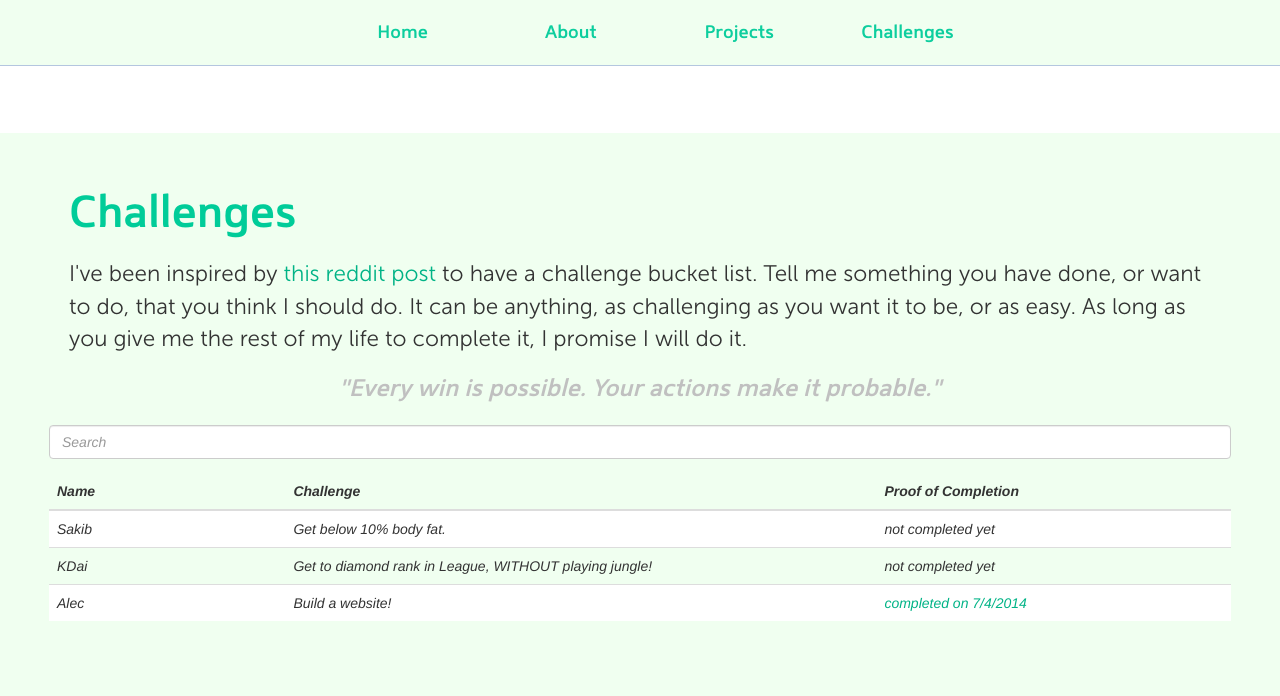
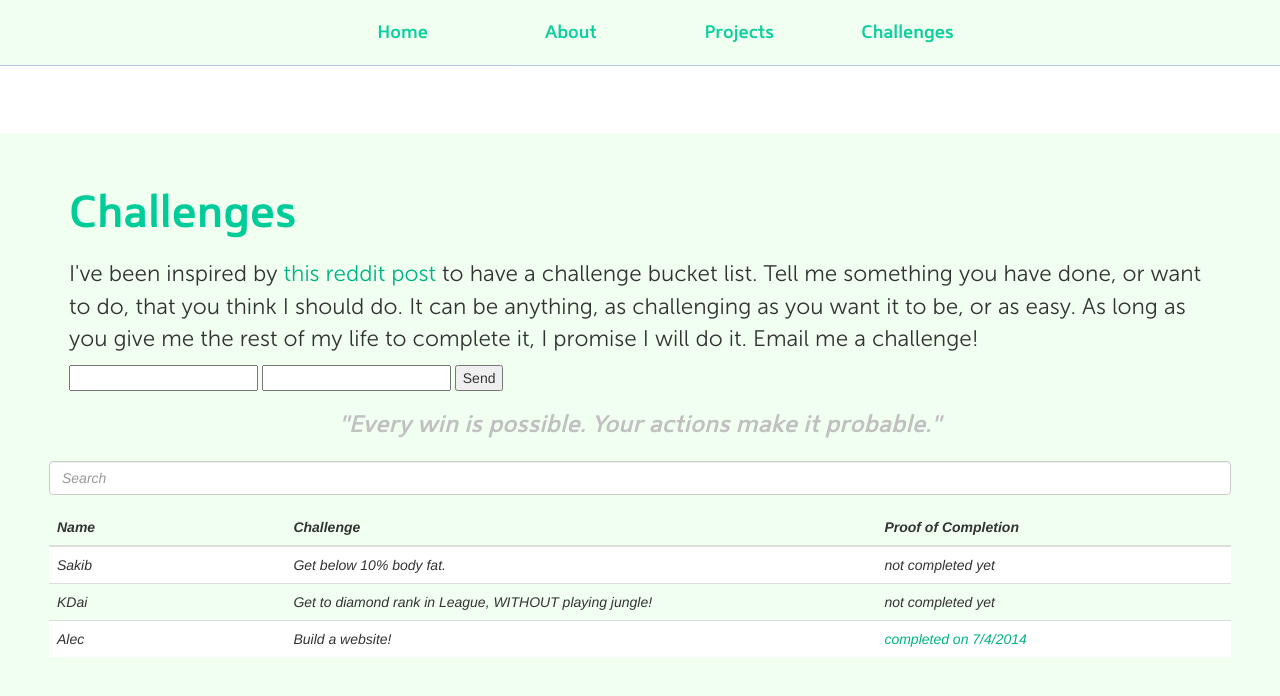
Before and after one commit to alectrolytes/alectrolytes.github.io, a Jekyll site: the page built from index.html, in a window 1280 px wide and 900 px high, scrolled down 2453 px. Shown: the top 696 px of the window. Built offline with Jekyll 4.4.1, drawn with Linux system fonts in a browser that asks for light colours; nearby versions of some CDN libraries.

Commit message:
challenge form

```diff
--- a/index.html
+++ b/index.html
@@ -80,7 +80,12 @@ title: Team Nexus. A convergence of awesome ideas!
     <a id="challenges" style="position: relative; top: -4.7em;">&nbsp;</a>
     <div class="container">
       <h1>Challenges</h1>
-      <p>I've been inspired by <a href="http://www.reddit.com/r/AskReddit/comments/258w8s/what_is_a_story_you_have_been_dying_to_tell/chex9eq" target="_blank">this reddit post</a> to have a challenge bucket list. Tell me something you have done, or want to do, that you think I should do. It can be anything, as challenging as you want it to be, or as easy. As long as you give me the rest of my life to complete it, I promise I will do it.</p>
+      <p>I've been inspired by <a href="http://www.reddit.com/r/AskReddit/comments/258w8s/what_is_a_story_you_have_been_dying_to_tell/chex9eq" target="_blank">this reddit post</a> to have a challenge bucket list. Tell me something you have done, or want to do, that you think I should do. It can be anything, as challenging as you want it to be, or as easy. As long as you give me the rest of my life to complete it, I promise I will do it. Email me a challenge!</p>
+      <form action="//forms.brace.io/alec@teamnex.us">
+        <input type="text" name="name">
+        <input type="email" name="_replyto">
+        <input type="submit" value="Send">
+      </form>
       <h3 style="color: #C0C0C0; text-align: center; font-family: Mentone"><i>"Every win is possible. Your actions make it probable."<i></h3>
     </div>
     {% include interactive-table.html %}
```
